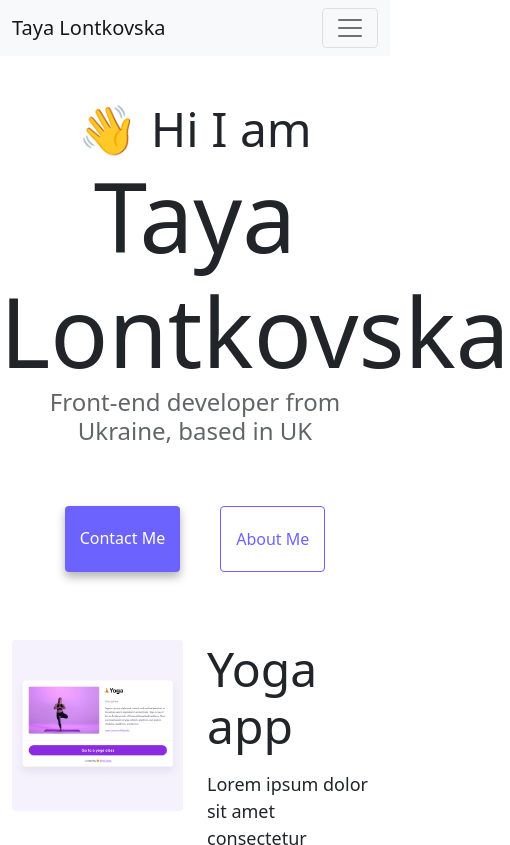
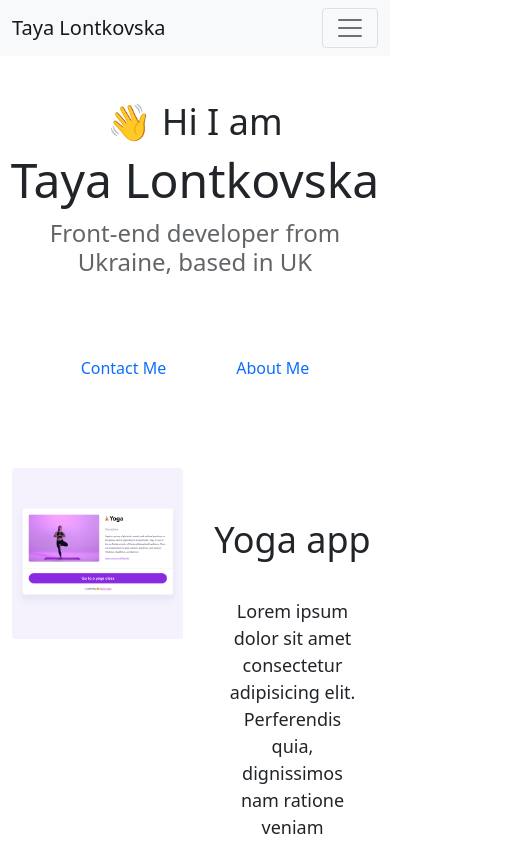
Before and after one commit to Taya-Lont/ADVtools, a website: page index.html in a window 390 px wide. Shown: the top 845 px of the page, 510 px wide, since content can reach past the window. Drawn offline with nearby package versions, Linux system fonts and the light colour scheme.

Commit message:
Update style.css
made more mobile device friendly

```diff
--- a/style.css
+++ b/style.css
@@ -5,31 +5,41 @@
 }
 
 body {
-  margin-top: 100px;
+  margin: 100px 0;
+  max-width: 100%;
+
 }
-
 h1,
 h2,
 h3 {
-  margin: 0;
+  text-align: center;
+
 }
 
 h1 {
-  font-size: 96px;
+  font-size: 64px;
+  margin-bottom: 10px;
 }
 
 h2 {
-  font-size: 48px;
+  margin-top: 50px;
+  font-size: 36px;
+
 }
 
 h3 {
   font-size: 24px;
   opacity: 0.7;
+
+
 }
 
 p {
+  padding: 20px;
+  border-radius: 4px;
   font-size: 18px;
   line-height: 1.5;
+  text-align: center;
 }
 
 .navigation-links {
@@ -40,23 +50,19 @@ p {
 
 .navigation-links a {
   margin: 20px;
-}
-
-.primary-link {
   border-radius: 4px;
   padding: 20px 15px;
   text-decoration: none;
   text-transform: capitalize;
+}
+
+.contact-link {
   background: var(--primary-color);
   box-shadow: var(--box-shadow);
   color: white;
 }
 
-.secondary-link {
-  border-radius: 4px;
-  padding: 20px 15px;
-  text-decoration: none;
-  text-transform: capitalize;
+.about-link {
   color: var(--primary-color);
   border: 1px solid var(--primary-color);
 }
@@ -68,6 +74,7 @@ p {
 }
 
 .about-paragraphs {
+  display: flex;
   margin: 30px 0;
 }
 
@@ -79,10 +86,23 @@ p {
   display: flex;
   justify-content: center;
   color: var(--primary-color);
-  font-size: 28px;
+  font-size: 18px;
   text-decoration: none;
 }
 
 .email-link:hover {
   text-decoration: underline;
 }
+.app-link {
+  background: var(--primary-color);
+  box-shadow: var(--box-shadow);
+  color: white;
+}
+@media(max-width: 900px) {
+  h1 {
+    font-size: 48px;
+  }
+h2 {
+font-size: 36px;
+}
+}
```
